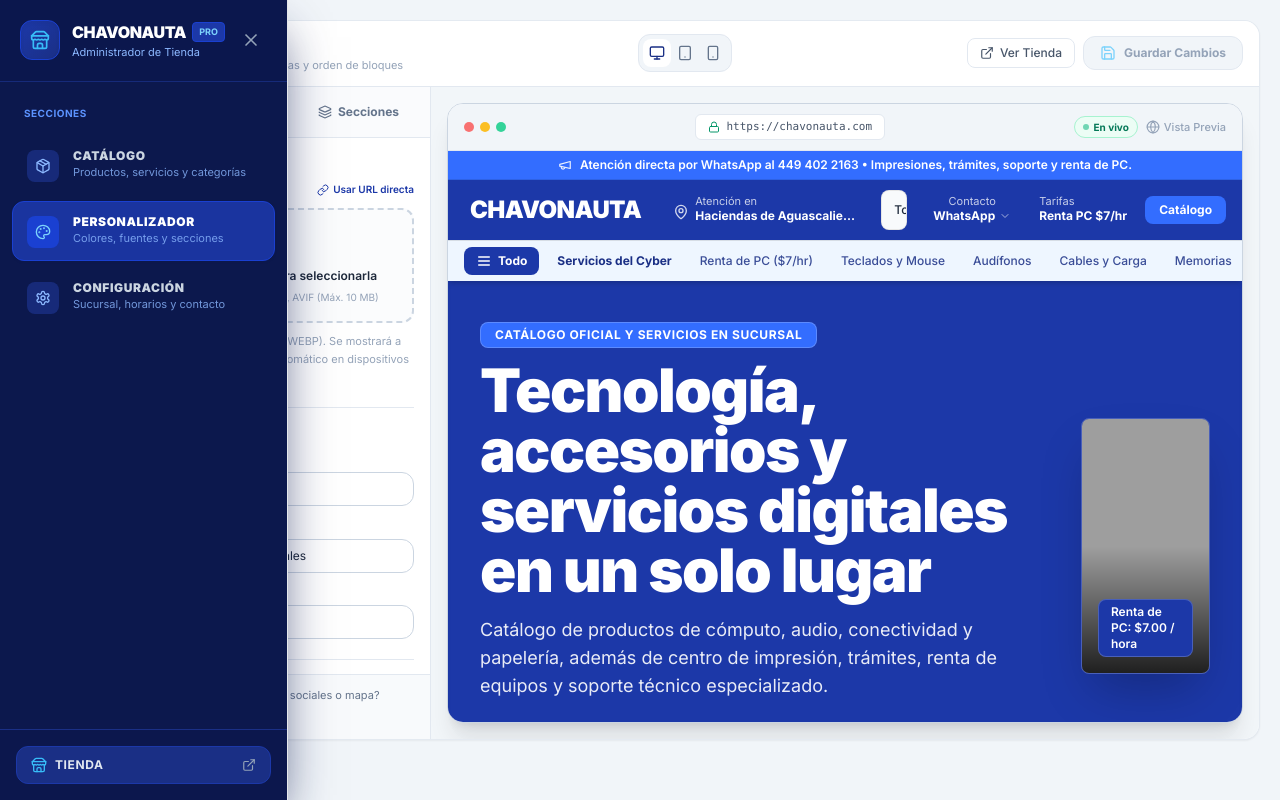
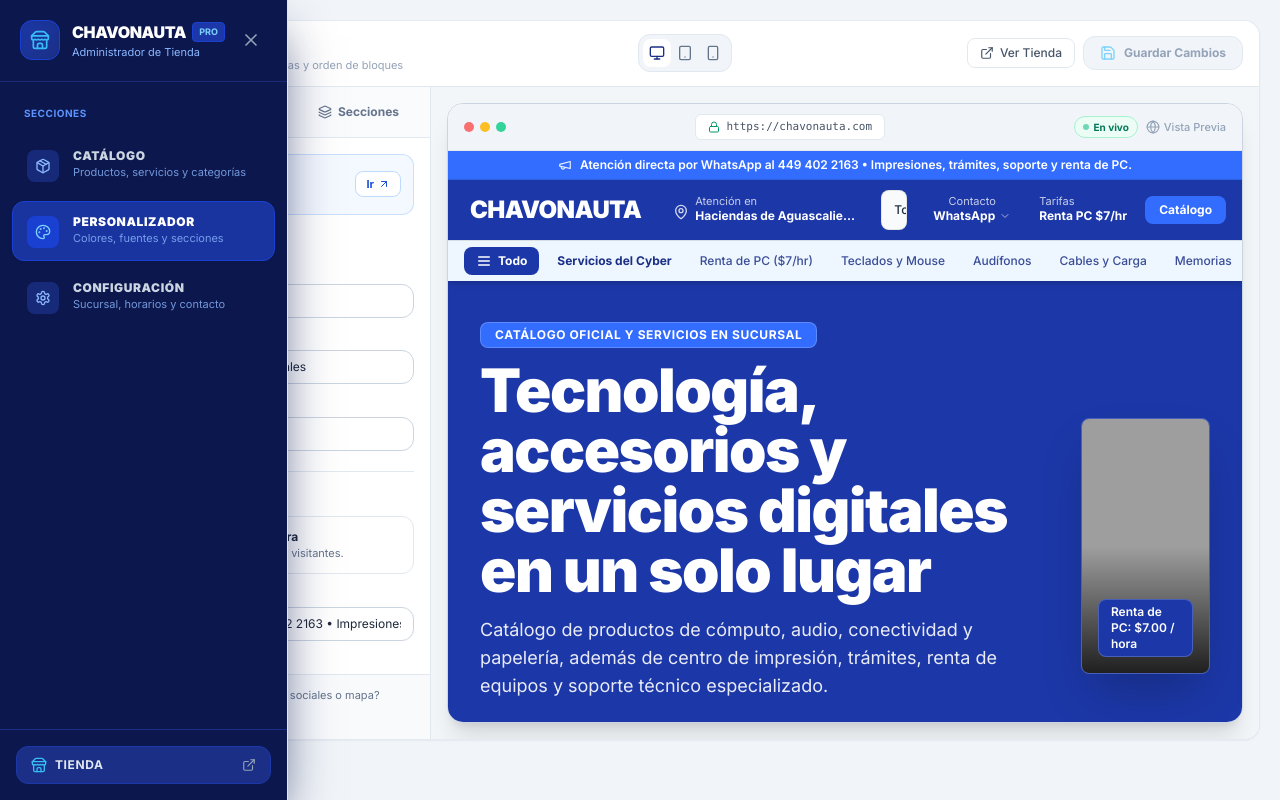
Before and after one commit to AzaelFajardo/Chavonauta-WebPage, a Next.js app: page /admin/personalizador in a window 1280 px wide. Built offline with nearby package versions, Linux system fonts and the light colour scheme; grey boxes are pictures that could not be loaded.

Commit message:
fix: retira uploader de logo del personalizador y centraliza en configuracion

```diff
--- a/src/components/customizer/AdminCustomizerManager.tsx
+++ b/src/components/customizer/AdminCustomizerManager.tsx
@@ -331,7 +331,7 @@ export function AdminCustomizerManager({
               }`}
             >
               <Store className="w-3.5 h-3.5 text-blue-600" />
-              <span>Logo & Marca</span>
+              <span>Identidad</span>
             </button>
 
             <button
--- a/src/components/customizer/BusinessInfoEditor.tsx
+++ b/src/components/customizer/BusinessInfoEditor.tsx
@@ -1,9 +1,9 @@
 "use client";
 
 import React from "react";
+import Link from "next/link";
 import { BusinessInfo } from "@/types";
-import { Store, Megaphone } from "lucide-react";
-import { ImageUploader } from "@/components/ui/ImageUploader";
+import { Store, Megaphone, ArrowUpRight } from "lucide-react";
 
 interface BusinessInfoEditorProps {
   business: BusinessInfo;
@@ -16,24 +16,25 @@ export function BusinessInfoEditor({
 }: BusinessInfoEditorProps) {
   return (
     <div className="space-y-5">
-      {/* 1. Logotipo Oficial */}
-      <div className="space-y-3">
-        <label className="block text-xs font-bold uppercase tracking-wider text-slate-800 flex items-center gap-1.5">
-          <Store className="w-4 h-4 text-blue-600" />
-          <span>Logotipo Oficial de la Tienda</span>
-        </label>
-
-        {/* Componente Uploader de Imagen */}
-        <ImageUploader
-          value={business.logoUrl || ""}
-          onChange={(url) => onChange({ logoUrl: url })}
-          label="Archivo del Logotipo"
-          helperText="Sube tu imagen (PNG transparente, SVG, JPG o WEBP). Se mostrará a 175px en escritorio con escalado responsivo automático en dispositivos móviles."
-        />
+      {/* Aviso informativo de Logotipo */}
+      <div className="p-3 bg-blue-50/70 border border-blue-200/80 rounded-xl text-xs text-blue-900 flex items-center justify-between gap-3">
+        <div className="flex items-center gap-2">
+          <Store className="w-4 h-4 text-blue-600 shrink-0" />
+          <span className="text-[11px] font-medium leading-relaxed">
+            El logotipo oficial se administra desde <strong>Configuración</strong>.
+          </span>
+        </div>
+        <Link
+          href="/admin/configuracion"
+          className="shrink-0 inline-flex items-center gap-1 px-2.5 py-1 text-[11px] font-bold rounded-lg bg-white border border-blue-200 text-blue-700 hover:bg-blue-50 transition-colors shadow-2xs"
+        >
+          <span>Ir</span>
+          <ArrowUpRight className="w-3 h-3" />
+        </Link>
       </div>
 
-      {/* 2. Identidad del Negocio */}
-      <div className="pt-4 border-t border-slate-200 space-y-3">
+      {/* 1. Identidad del Negocio */}
+      <div className="space-y-3">
         <label className="block text-xs font-bold uppercase tracking-wider text-slate-800 flex items-center gap-1.5">
           <Store className="w-4 h-4 text-blue-600" />
           <span>Datos de la Marca</span>
@@ -77,7 +78,7 @@ export function BusinessInfoEditor({
         </div>
       </div>
 
-      {/* 3. Barra Superior de Anuncios */}
+      {/* 2. Barra Superior de Anuncios */}
       <div className="pt-4 border-t border-slate-200 space-y-3">
         <label className="block text-xs font-bold uppercase tracking-wider text-slate-800 flex items-center gap-1.5">
           <Megaphone className="w-4 h-4 text-blue-600" />
--- a/src/lib/data/local-db.json
+++ b/src/lib/data/local-db.json
@@ -132,7 +132,7 @@
         "content": {}
       }
     ],
-    "updatedAt": "2026-11-18T22:59:05.644Z"
+    "updatedAt": "2026-11-18T23:06:43.040Z"
   },
   "categories": [
     {
```
